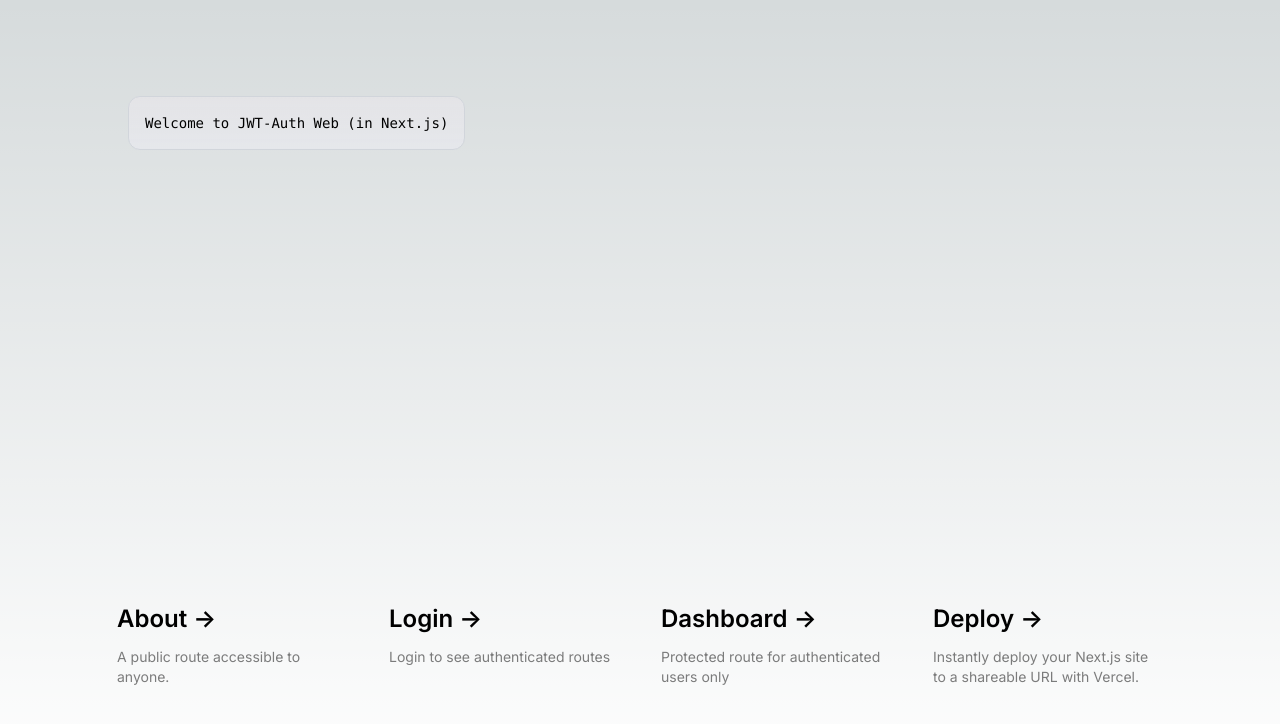
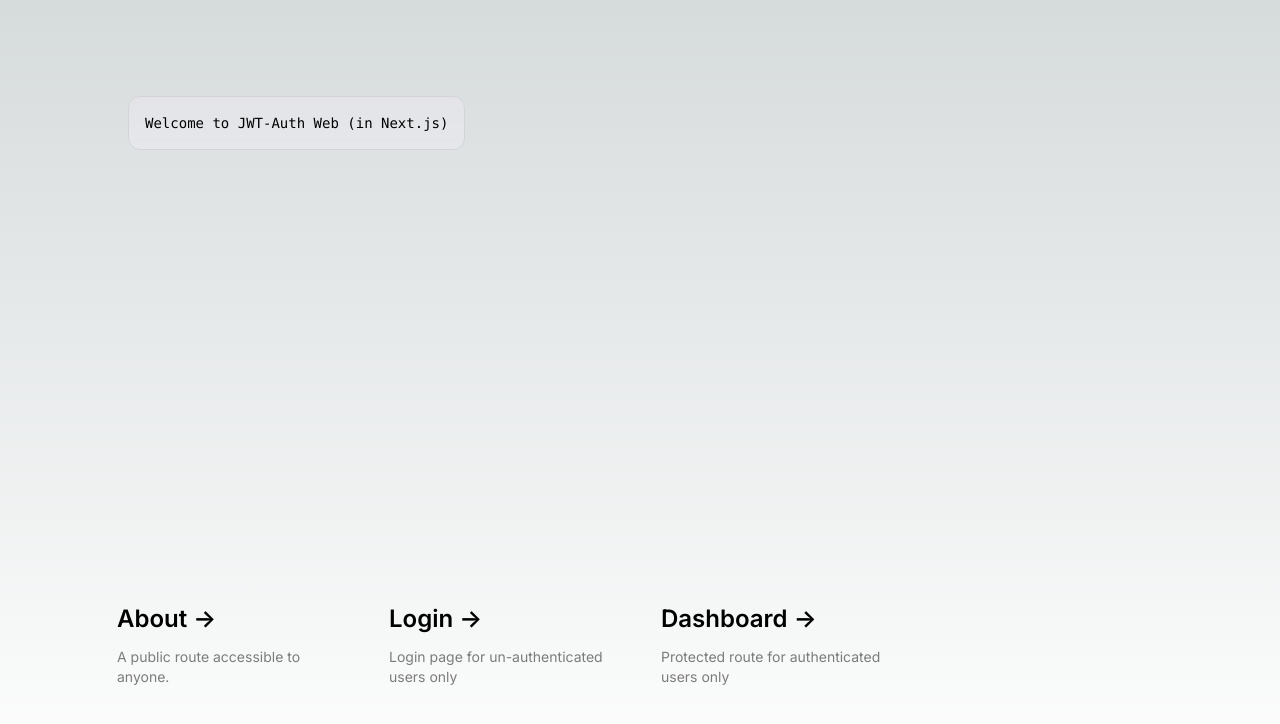
Before and after one commit to bocacode/jwt-auth-web-c11, a Next.js app: page / in a window 1280 px wide. Shown: the top 724 px of the page. Built offline with nearby package versions, Linux system fonts and the light colour scheme.

Commit message:
creating truly private data

```diff
--- /dev/null
+++ b/app/dashboard/PrivateStuff.jsx
@@ -0,0 +1,5 @@
+export default function PrivateStuff() {
+  return (
+    <p>Lorem ipsum dolor sit amet consectetur adipisicing elit. Distinctio, eum? Hic soluta et, nulla nesciunt cumque nam minus eos rem sequi ea dicta aut. Aliquid assumenda nemo dolores esse perferendis!</p>
+  )
+}
--- /dev/null
+++ b/app/dashboard/Profile.jsx
@@ -0,0 +1,48 @@
+'use client'
+import { useState, useEffect, useContext } from 'react'
+import { AuthContext } from '@/context/AuthContext'
+
+export default function Profile() {
+  const { token } = useContext(AuthContext)
+  const [profile, setProfile] = useState()
+  const [error, setError] = useState()
+
+  useEffect(() => {
+    fetch('http://127.0.0.1:5002/profile', {
+      headers: {
+        'Content-Type': 'application/json',
+        'Authorization': token,
+      },
+    })
+      .then(res => res.json())
+      .then(data => {
+        if (data.message) {
+          setError(data.message)
+          return
+        }
+        setProfile(data.user)
+      })
+      .catch(err => setError(err.message))
+  }, [])
+
+  if (error)
+    return (
+      <div
+        className='bg-red-200 border-red-600
+                text-red-600 border-l-4 p-4 mt-4'
+        role='alert'>
+        <p>{error}</p>
+      </div>
+    )
+
+    if (!profile) return null
+
+  return (
+    <section
+      className='bg-red-800 border-red-500 border-1
+      border-radius-4 p-4 text-gray-100'>
+      <p>ID: {profile._id}</p>
+      <p>email: {profile.email}</p>
+    </section>
+  )
+}
--- a/app/dashboard/page.js
+++ b/app/dashboard/page.js
@@ -1,10 +1,18 @@
+import Link from "next/link"
 import CheckAuth from "./CheckAuth"
+import PrivateStuff from "./PrivateStuff"
+import Profile from "./Profile"
 
 export default function Dashboard() {
   return (
-    <main>
-      <h1>Dashboard</h1>
+    <main className="p-8">
+      <h1 className="text-2xl font-bold mb-4">Dashboard</h1>
       <CheckAuth />
+      <h2 className="text-lg mb-4 font-semibold text-blue-200">Private (sorta) stuff</h2>
+      <PrivateStuff />
+      <h2 className="text-lg mb-4 font-semibold text-blue-200">Profle (truly private):</h2>
+      <Profile />
+      <Link href="/" className="text-indigo-400 pt-8">Home</Link>
     </main>
   )
 }
--- a/app/page.js
+++ b/app/page.js
@@ -37,7 +37,7 @@ export default function Home() {
             </span>
           </h2>
           <p className={`m-0 max-w-[30ch] text-sm opacity-50`}>
-            Login to see authenticated routes
+            Login page for un-authenticated users only
           </p>
         </Link>
 
@@ -56,22 +56,6 @@ export default function Home() {
           </p>
         </Link>
 
-        <a
-          href="https://vercel.com/new?utm_source=create-next-app&utm_medium=appdir-template&utm_campaign=create-next-app"
-          className="group rounded-lg border border-transparent px-5 py-4 transition-colors hover:border-gray-300 hover:bg-gray-100 hover:dark:border-neutral-700 hover:dark:bg-neutral-800/30"
-          target="_blank"
-          rel="noopener noreferrer"
-        >
-          <h2 className={`mb-3 text-2xl font-semibold`}>
-            Deploy{' '}
-            <span className="inline-block transition-transform group-hover:translate-x-1 motion-reduce:transform-none">
-              -&gt;
-            </span>
-          </h2>
-          <p className={`m-0 max-w-[30ch] text-sm opacity-50`}>
-            Instantly deploy your Next.js site to a shareable URL with Vercel.
-          </p>
-        </a>
       </div>
     </main>
   )
```
